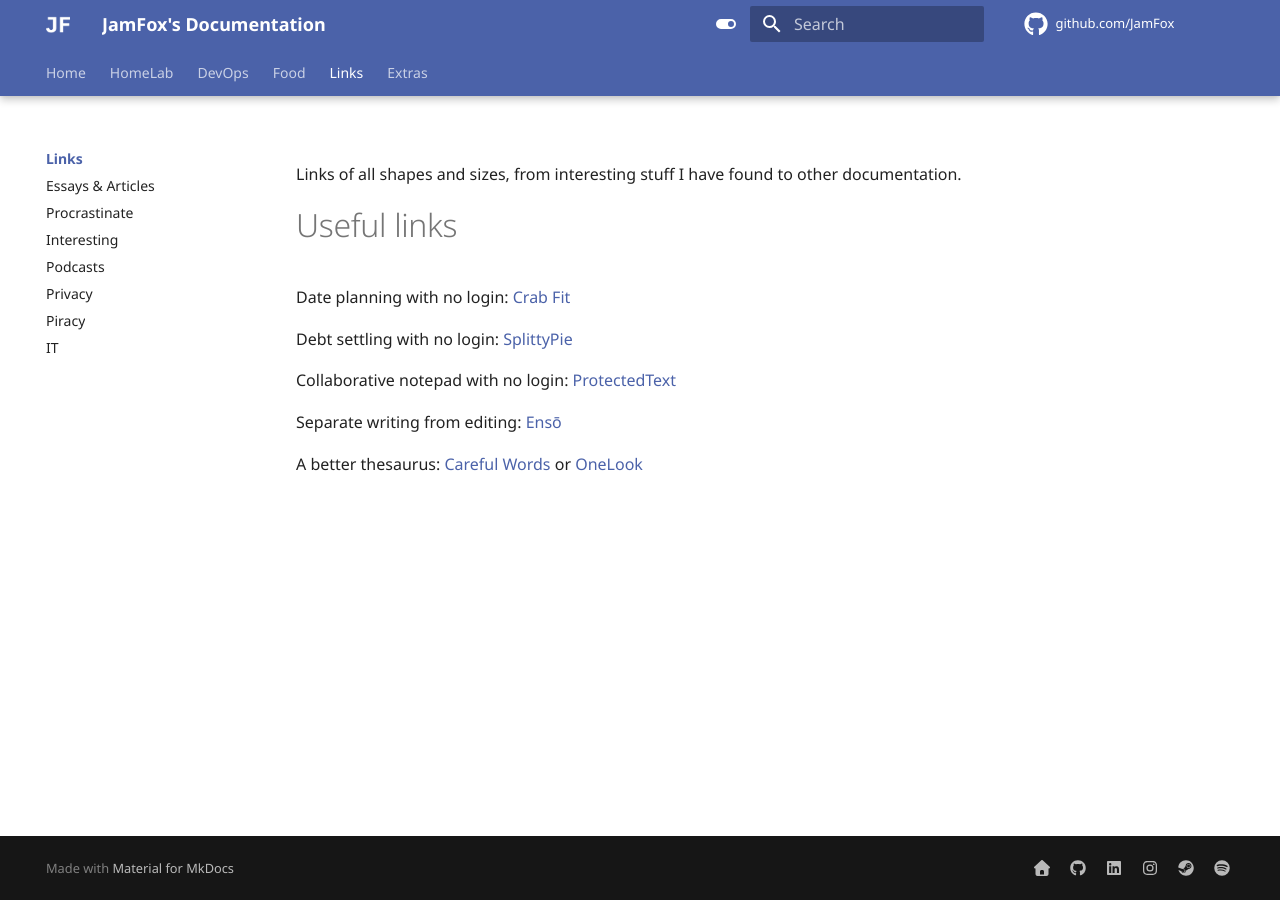
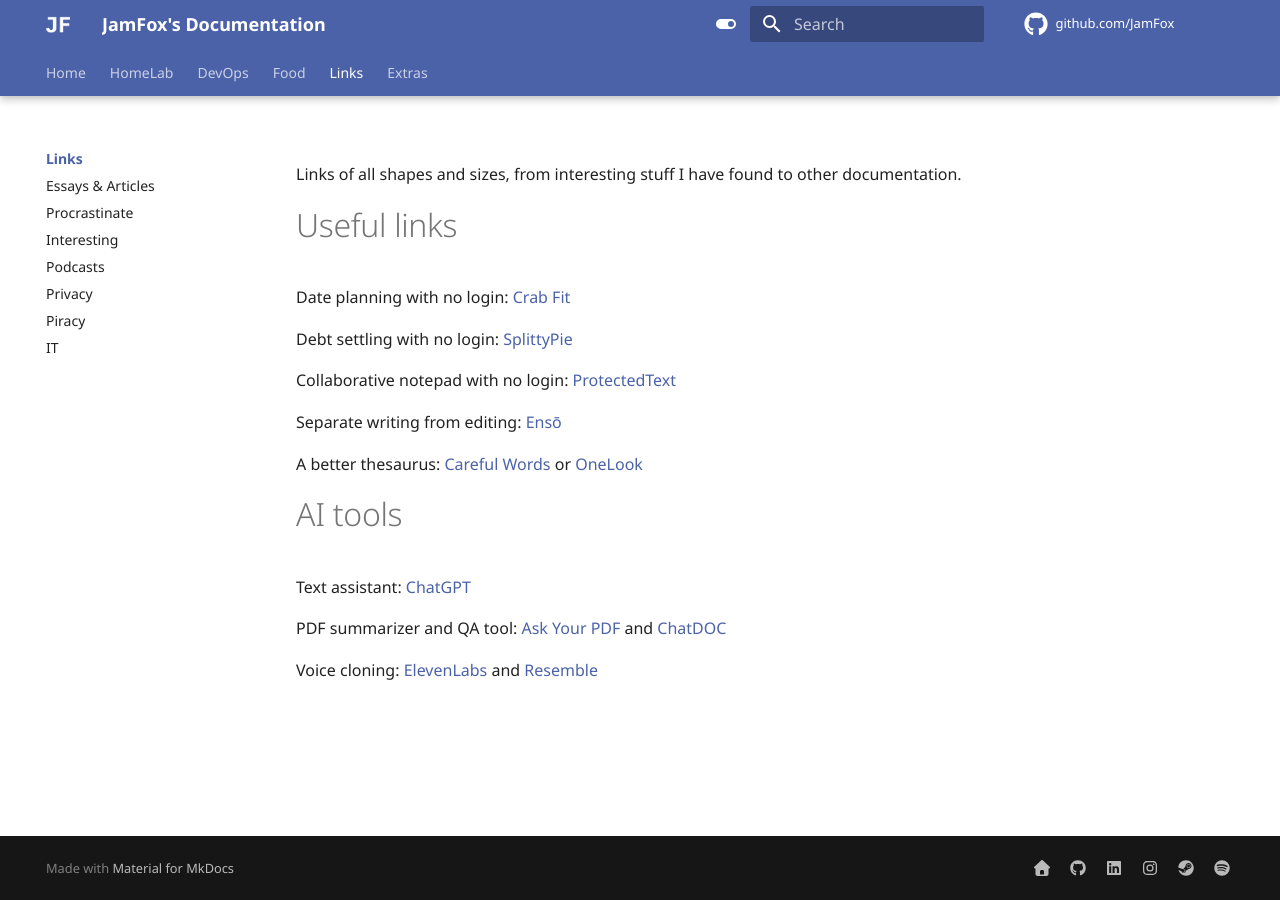
Before and after one commit to JamFox/docs.jamfox.dev, an MkDocs documentation site: the page built from docs/content/links/index.md, in a window 1280 px wide. Built offline with MkDocs 1.6.1 and Material for MkDocs 9.7.7, drawn with Linux system fonts in a browser that asks for light colours; comment, search, counter and statistics services are not loaded.

Commit message:
add ai tools

```diff
--- a/docs/content/links/index.md
+++ b/docs/content/links/index.md
@@ -15,3 +15,11 @@ Collaborative notepad with no login: [ProtectedText](https://www.protectedtext.c
 Separate writing from editing: [Ensō](https://enso.sonnet.io/)
 
 A better thesaurus: [Careful Words](https://carefulwords.com/) or [OneLook](https://onelook.com/thesaurus/)
+
+# AI tools
+
+Text assistant: [ChatGPT](https://chat.openai.com/)
+
+PDF summarizer and QA tool: [Ask Your PDF](https://askyourpdf.com/) and [ChatDOC](https://chatdoc.com/)
+
+Voice cloning: [ElevenLabs](https://elevenlabs.io/) and [Resemble](https://www.resemble.ai/)
```
